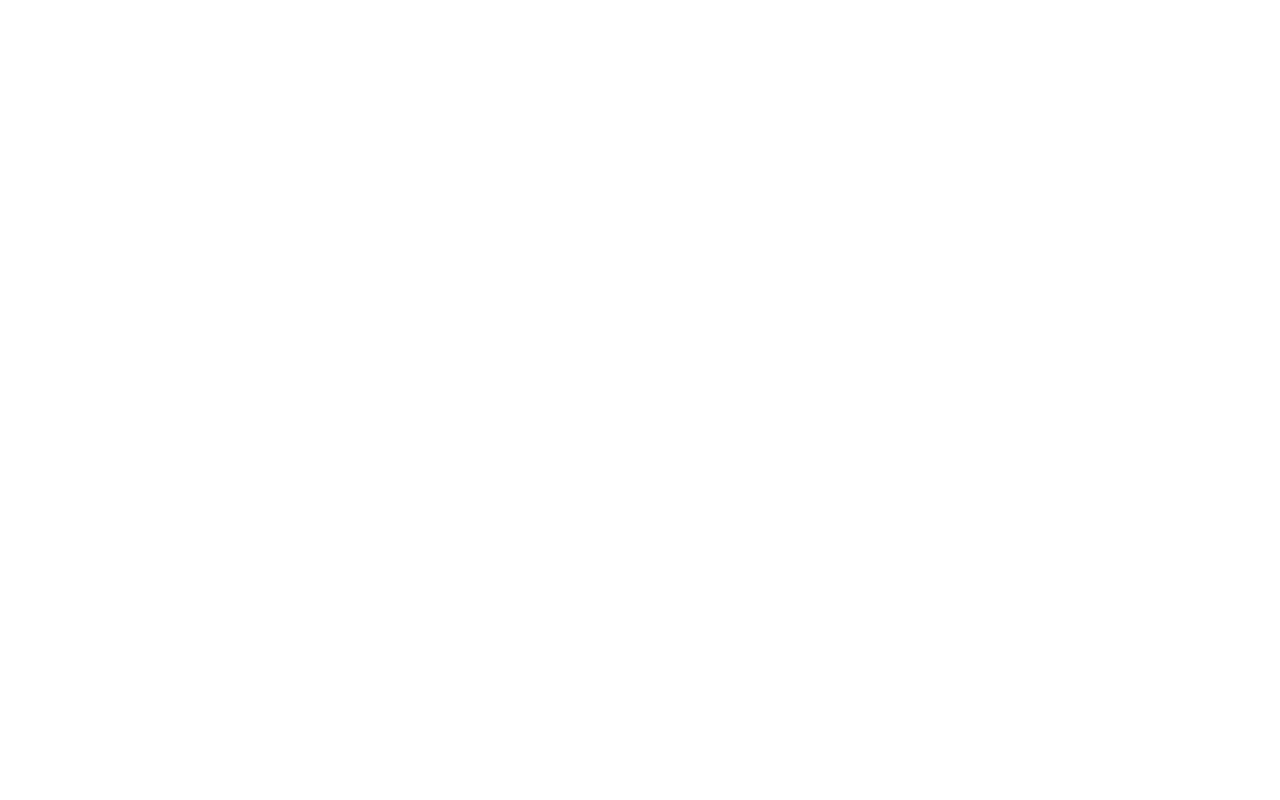
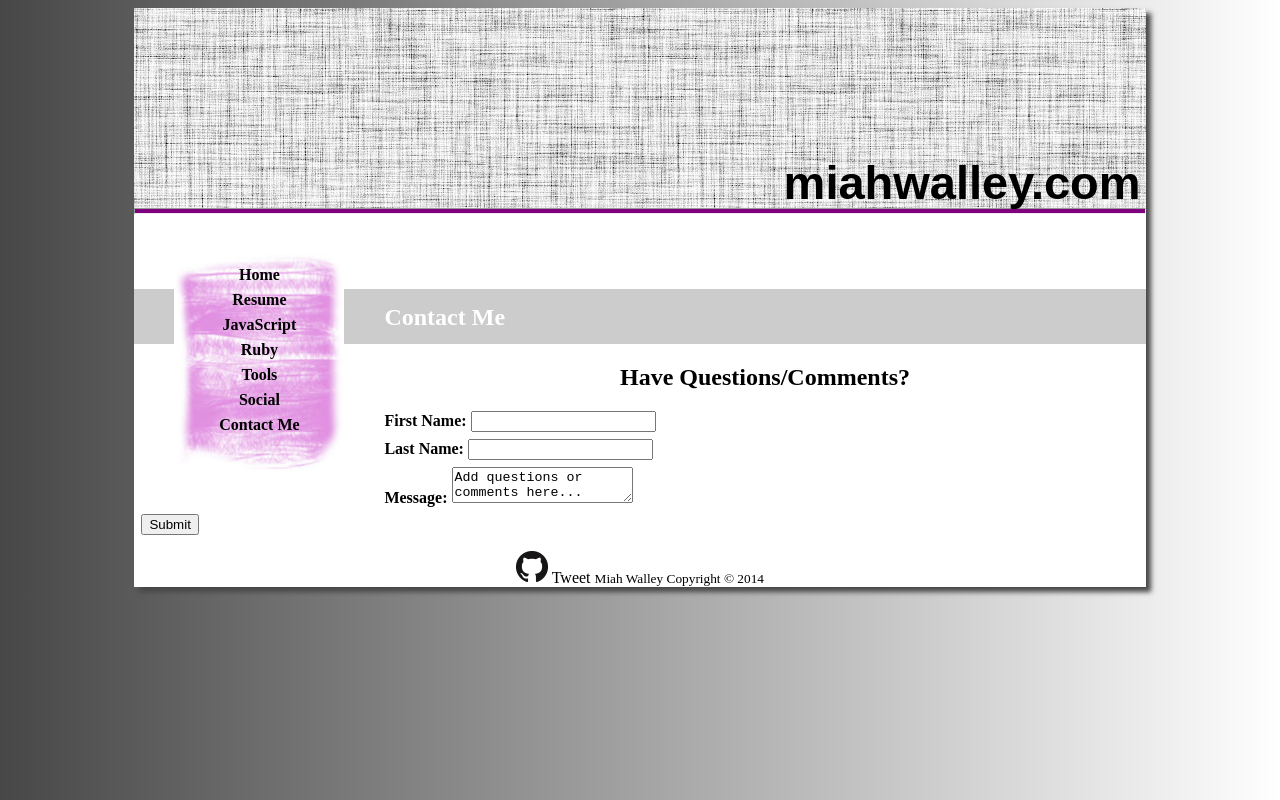
Before and after one commit to MThalacker1/miahwalley.com, a plain HTML site: page contact.html in a window 1280 px wide. Drawn offline with Linux system fonts and the light colour scheme.

Commit message:
Updates HTML content

```diff
--- a/contact.html
+++ b/contact.html
@@ -0,0 +1,64 @@
+<!DOCTYPE html>
+<html lang="en-US">
+  <head>
+    <meta charset="UTF-8">
+    <script type="text/javascript">
+      (function(d) {
+      var config = {
+      kitId: 'buk2mvq',
+      scriptTimeout: 3000},
+      h=d.documentElement,t=setTimeout(function(){h.className=h.className.replace(/\bwf-loading\b/g,"")+" wf-inactive";},config.scriptTimeout),tk=d.createElement("script"),f=false,s=d.getElementsByTagName("script")[0],a;h.className+=" wf-loading";tk.src='//use.typekit.net/'+config.kitId+'.js';tk.async=true;tk.onload=tk.onreadystatechange=function(){a=this.readyState;if(f||a&&a!="complete"&&a!="loaded")return;f=true;clearTimeout(t);try{Typekit.load(config)}catch(e){}};s.parentNode.insertBefore(tk,s)
+      })(document);
+    </script>
+    <title>Miah Walley</title>
+    <link rel="stylesheet" href="style.css">
+  </head>
+  <body>
+    <div id="wrapper">
+    <h1>
+      <span>miahwalley.com</span>
+    </h1>
+    <hr>
+      <nav>
+        <ul id="nav">
+          <li><a href="index.html">Home</a></li>
+          <li><a href="resume.html">Resume</a></li>
+          <li><a href="js.html">JavaScript</a></li>
+          <li><a href="ruby.html">Ruby</a></li>
+          <li><a href="tools.html">Tools</a></li>
+          <li><a href="social.html">Social</a></li>
+          <li><a href="contact.html">Contact Me</a></li>
+        </ul>
+      </nav>
+      <section>
+        <h2 id="heading">Contact Me</h2>
+        <h2 class="subheading">Have Questions/Comments?</h2>
+        <form method="POST" action="/db">
+          <ul>
+            <li>
+              <label for="first_name">First Name:</label>
+              <input type="text" id="first_name" name="first_name">
+            </li>
+            <li>
+              <label for="last_name">Last Name:</label>
+              <input type="text" id="last_name" name="last_name">
+            </li>
+            <li>
+              <label for="textarea">Message:</label>
+              <textarea name="textarea" id="textarea">Add questions or comments here...</textarea>
+            </li>
+            <li>
+              <input type="submit">
+            </li>
+          </ul>
+        </form>
+      </section>
+    <footer>
+      <a href="https://github.com/WalleyM"><img src="images/GitHub-Mark-32px.png" id="Git" alt="Github Logo Link"></a>
+      <a href="https://twitter.com/share" class="twitter-share-button" data-via="miah74me">Tweet</a>
+      <script>!function(d,s,id){var js,fjs=d.getElementsByTagName(s)[0],p=/^http:/.test(d.location)?'http':'https';if(!d.getElementById(id)){js=d.createElement(s);js.id=id;js.src=p+'://platform.twitter.com/widgets.js';fjs.parentNode.insertBefore(js,fjs);}}(document, 'script', 'twitter-wjs');</script>
+      <small>Miah Walley Copyright &copy; 2014</small>
+    </footer>
+    </div>
+  </body>
+</html>
--- a/style.css
+++ b/style.css
@@ -90,6 +90,9 @@ a:hover{
   color: white;
 }
 
+a:visited{
+  color: black;
+}
 footer{
   text-align: center;
 }
```
Also changed, not shown: index.html (+1 -1 lines), js.html (+3 -9 lines), resume.html (+3 -11 lines), ruby.html (+1 -7 lines), social.html (+4 -14 lines).
